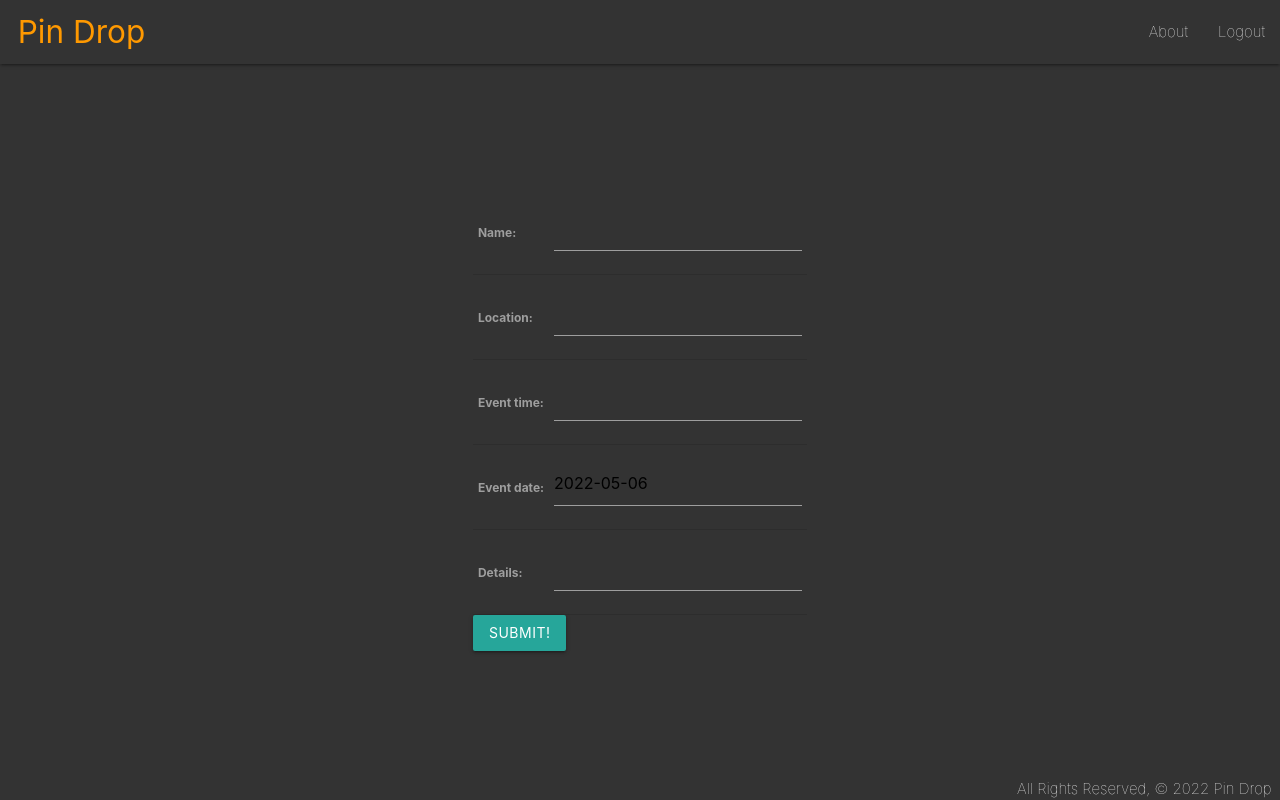
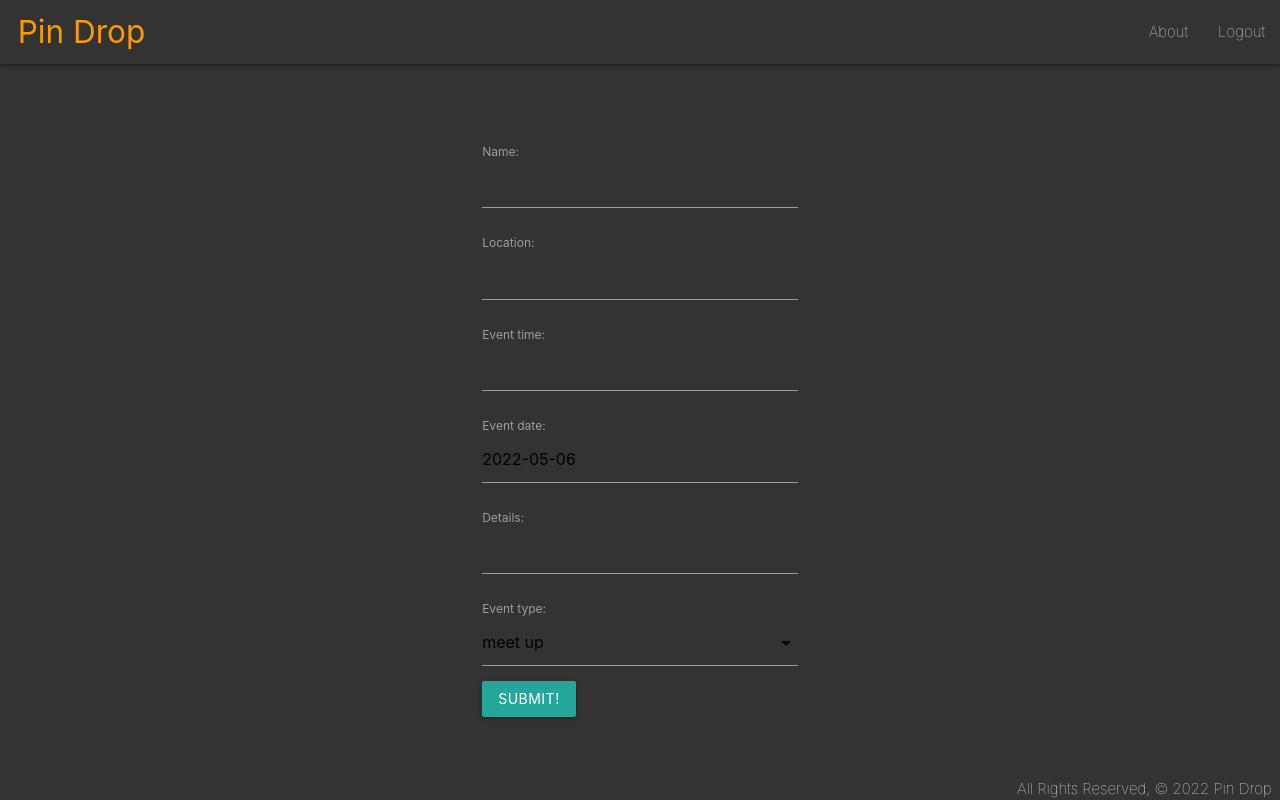
Before and after one commit to ohhbenjaminn/PinDrop, a Django app: page /events/create/ in a window 1280 px wide. Run offline with Django 4.2, Linux system fonts and the light colour scheme; the visitor is signed in with stand-in values (Sample User, id 1); data that the repository does not hold is empty; some libraries are stand-ins or nearby versions.

Commit message:
add acustom pin types based on event type

```diff
--- a/main_app/forms.py
+++ b/main_app/forms.py
@@ -8,12 +8,15 @@ class DateInput(forms.DateInput):
     input_type = 'date'
 
 class EventForm(ModelForm):
+
     class Meta:
         model = Event
-        fields = ['user', 'lat', 'lng']
+        event_type = forms.ChoiceField()
+        fields = ['name', 'location', 'event_time', 'event_date', 'details', 'event_type']
         # , 'event_time_field', 'event_date_field'
         event_time = forms.DateTimeField(widget=DateTimePickerInput)
         event_date = forms.DateTimeField(widget=DateTimePickerInput)
+        event_type = forms.ChoiceField()
 
         # widgets = {
         #     'event_time_field' : TimePickerInput(),
--- a/main_app/models.py
+++ b/main_app/models.py
@@ -6,6 +6,18 @@ from datetime import time
 # Create your models here
 # class User(models.Model):
 #     name = models.CharField(max_length=100)
+
+EVENT_TYPE_CHOICES = (
+    ('Meet Up', 'meet up'),
+    ('Party', 'party'),
+    ('Music', 'music'),
+    ('Community', 'community'),
+    ('Professional', 'professional'),
+    ('Social', 'social'),
+    ('Sport', 'sport'),
+    ('Lifestyle', 'lifestyle'),
+    ('Religious', 'religious'),
+)
 
 class Event(models.Model):
     name = models.CharField(max_length=101)
@@ -16,6 +28,7 @@ class Event(models.Model):
     event_date = models.DateField(null=True)
     time_created = models.TimeField(null=True)
     date_created = models.DateField(null=True)
+    event_type = models.CharField(max_length=30, choices=EVENT_TYPE_CHOICES, default=EVENT_TYPE_CHOICES[0])
     details = models.CharField(max_length=1000)
     user = models.ForeignKey(User, on_delete=models.CASCADE)
     fields = ['event_date', 'event_time']
--- a/main_app/static/js/google_maps.js
+++ b/main_app/static/js/google_maps.js
@@ -5,7 +5,6 @@ $(document).ready(function() {
   cardList = [...cardList];
   cardList.forEach((card) => {
     let cardId = card.id
-    console.log('poop', cardId)
     card.addEventListener('click', () => {
       console.log(markerBucket[cardId]);
       markerBucket[cardId][1].open({
@@ -54,6 +53,39 @@ function formatInfoWindowContent(markerIngredients) {
 
 }
 
+function getColor(eventType) {
+  // Meet Up
+  // Party
+  // Music
+  // Community
+  // Professional
+  // Social
+  // Sport
+  // Lifestyle
+  // Religious'
+  switch(eventType) {
+    case 'Meet Up':
+      return 'http://maps.google.com/mapfiles/ms/micons/green-dot.png';
+    case 'Party':
+      return 'http://maps.google.com/mapfiles/ms/micons/red-pushpin.png';
+    case 'Music':
+      return 'http://maps.google.com/mapfiles/ms/micons/blue-pushpin.png';
+    case 'Community':
+      return 'http://maps.google.com/mapfiles/kml/pal2/icon2.png';
+    case 'Professional':
+      return 'http://maps.google.com/mapfiles/kml/pal2/icon6.png';
+    case 'Social':
+      return 'http://maps.google.com/mapfiles/kml/pal2/icon27.png';
+    case 'Sport':
+      return 'http://maps.google.com/mapfiles/kml/pal2/icon49.png';
+    case 'Lifestyle':
+      return 'http://maps.google.com/mapfiles/ms/micons/swimming.png';
+    case 'Religious':
+      return 'http://maps.google.com/mapfiles/kml/pal2/icon11.png';
+
+  }
+}
+
 function initMap(marks) {
 
     const veniceBeach = { lat: 34.003052, lng: -118.483971 };
@@ -67,10 +99,11 @@ function initMap(marks) {
     if(marks) {
       markerList = formatMarkers(marks)
       markerList.forEach(function (markerIngredients) {
-        console.log(markerIngredients)
+        // let markColor = getColor(markerIngredients.event_type);
         const marker = new google.maps.Marker({
           position: {lat: parseFloat(markerIngredients.lat), lng: parseFloat(markerIngredients.lng)},
           map: map,
+          icon: getColor(markerIngredients.event_type),
         });
 
 
@@ -89,6 +122,7 @@ function initMap(marks) {
         const infoWindow = new google.maps.InfoWindow({
           content : `
           <h3> ${ markerIngredients.name }  </h3>
+          <p>Event Type: ${ markerIngredients.event_type }</p>
           <p>location: ${ markerIngredients.location }</p>
           <p>event date: ${ markerIngredients.event_date }</p>
           <p>event time: ${ markerIngredients.event_time }</p>
--- a/main_app/templates/main_app/event_form.html
+++ b/main_app/templates/main_app/event_form.html
@@ -7,7 +7,7 @@
     {% csrf_token %}
     <table>
       <!-- Render the inputs inside of <tr>s & <td>s -->
-        {{ form.as_table }}
+        {{ form.as_p }}
     </table>
     <input type="submit" value="Submit!" class="btn">
   </form>
@@ -30,5 +30,9 @@
       setDefaultDate: true,
       autoClose: true
     });
+
+    const eventType = document.getElementById('id_event_type');
+    M.FormSelect.init(eventType)
+
   </script>
 {% endblock %}
--- a/main_app/urls.py
+++ b/main_app/urls.py
@@ -10,6 +10,6 @@ urlpatterns = [
     path('events/<int:pk>/update/', views.EventUpdate.as_view(), name='events_update'),
     path('events/<int:pk>/delete/', views.EventDelete.as_view(), name='events_delete'),
     path('events/json', views.get_JSON, name='get_JSON'),
-    path('events/createjson/', views.create_JSON, name='create_JSON'),
+    # path('events/createjson/', views.create_JSON, name='create_JSON'),
     path('accounts/signup/', views.signup, name='signup'),
 ]
--- a/main_app/views.py
+++ b/main_app/views.py
@@ -1,8 +1,9 @@
 from django.forms import DateTimeField, DateTimeInput
 from django.shortcuts import render, redirect
 from django.core import serializers
-from django.views.generic.edit import CreateView, UpdateView, DeleteView
+from django.views.generic.edit import CreateView, UpdateView, DeleteView, ModelFormMixin
 from .models import Event
+from .forms import EventForm
 import json
 # Create your views here.
 from django.http import HttpResponse, HttpResponseRedirect, JsonResponse
@@ -32,7 +33,8 @@ def events_detail(request, event_id):
 
 class EventCreate(LoginRequiredMixin, CreateView):
     model = Event
-    fields = ['name', 'location', 'event_time', 'event_date', 'details',]
+    # form = EventForm
+    fields = ['name', 'location', 'event_time', 'event_date', 'details', 'event_type']
 #   '__all__'
     success_url = '/events/'
 
@@ -51,7 +53,9 @@ class EventCreate(LoginRequiredMixin, CreateView):
 
 class EventUpdate(UpdateView):
   model = Event
-  fields = ['name', 'location', 'event_time', 'event_date', 'details',]
+#   fields = ['name', 'location', 'event_time', 'event_date', 'details', 'event_type']
+
+  form_class = EventForm
 
   #   '__all__'
   def form_valid(self, form):
@@ -63,16 +67,16 @@ class EventDelete(LoginRequiredMixin, DeleteView):
   model = Event
   success_url = '/events/'
 
-def event_to_JSON(event):
-    dict = {}
-    dict[""]
+# def event_to_JSON(event):
+#     dict = {}
+#     dict[""]
 
 def get_JSON(request):
-    events_JSON = Event.objects.all().values('id', 'user', 'name', 'location', 'event_time', 'event_date', 'details', 'lat', 'lng')
+    events_JSON = Event.objects.all().values('id', 'user', 'name', 'location', 'event_time', 'event_date', 'details', 'lat', 'lng', 'event_type')
     return HttpResponse(events_JSON)
 
-def create_JSON(request):
-    pass
+# def create_JSON(request):
+#     pass
 
 
 def signup(request):
--- a/pindrop/settings.py
+++ b/pindrop/settings.py
@@ -133,7 +133,3 @@ DEFAULT_AUTO_FIELD = 'django.db.models.BigAutoField'
 # LOGOUT_REDIRECT_URL = "users:sign-in"
 
 BASE_COUNTRY = "USA"
-
-# Configure Django App for Heroku.
-import django_heroku
-django_heroku.settings(locals())
```
Also changed, not shown: main_app/migrations/0008_event_event_type.py (added), main_app/migrations/0009_alter_event_event_type.py (added).
